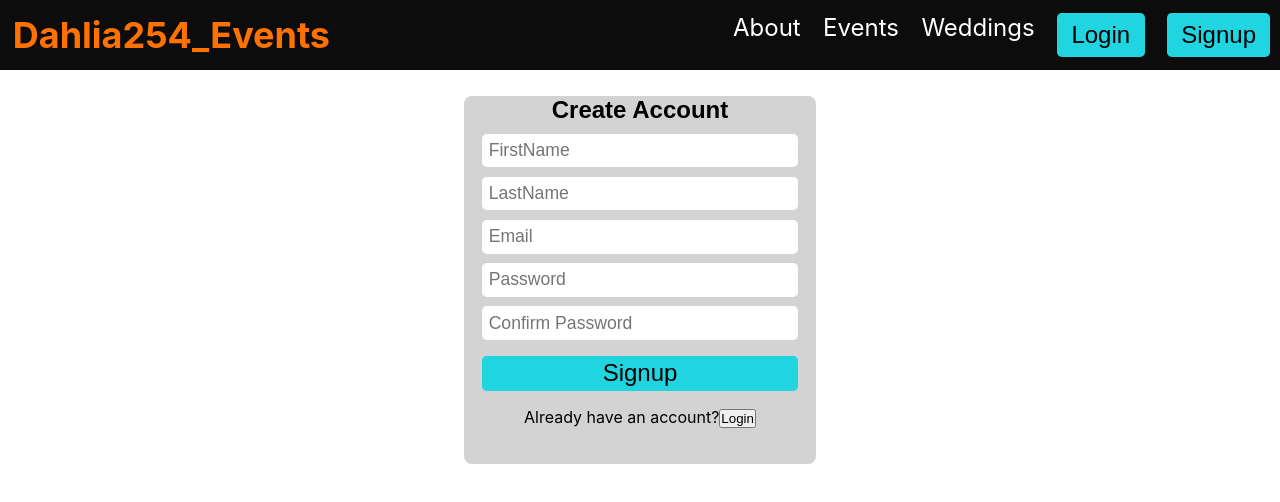
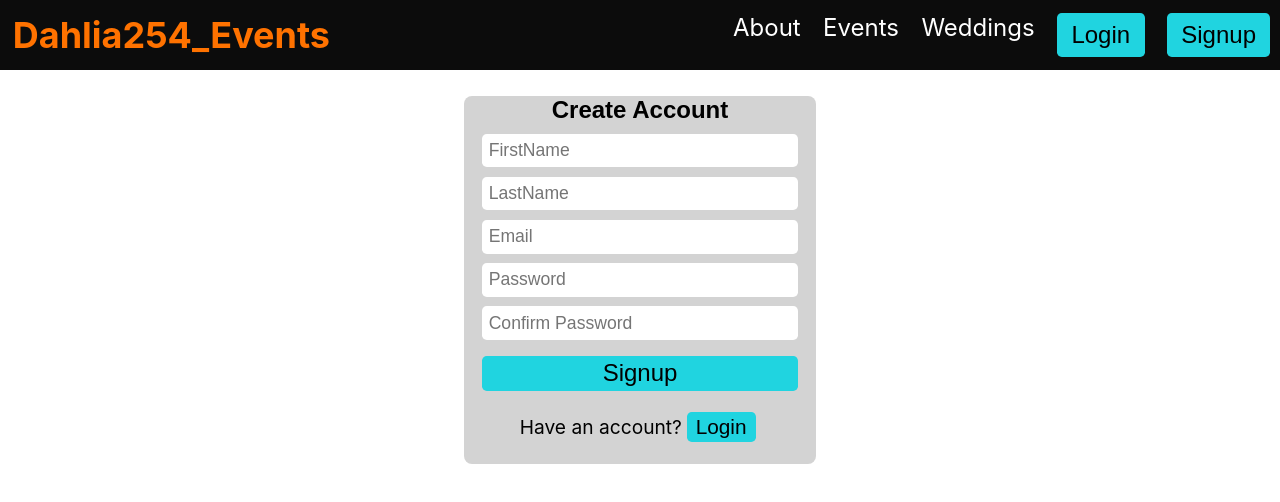
Before and after one commit to Leestan360/dahlia254_events-react, a React (Create React App) app: page / in a window 1280 px wide. Shown: the top 502 px of the page. Built offline with nearby package versions, Linux system fonts and the light colour scheme.

Commit message:
Finish signup form

```diff
--- a/src/components/Authentication.js
+++ b/src/components/Authentication.js
@@ -58,7 +58,7 @@ function Authentication() {
       <input onChange={handleChange} name="password" type="password" placeholder="Password" required />
       <input onChange={handleChange} name="confirmPassword" type="password" placeholder="Confirm Password" required />
       <button type="submit">Signup</button>
-      <p>Already have an account?<button>Login</button></p>
+      <p>Have an account?<button>Login</button></p>
     </form>
   );
 }
--- a/src/styles/style.css
+++ b/src/styles/style.css
@@ -109,3 +109,24 @@
   background-color: #ff7200;
   color: #fff;
 }
+
+.signup-form p {
+  font-size: 1.2rem;
+}
+
+.signup-form p button {
+  background-color: #20d4e0;
+  border: none;
+  outline: none;
+  padding: 0.2rem;
+  font-size: 1.3rem;
+  margin: 0.3rem;
+  border-radius: 0.3rem;
+  width: 4.3rem;
+  cursor: pointer;
+}
+
+.signup-form p button:hover {
+  background-color: #ff7200;
+  color: #fff;
+}
```
